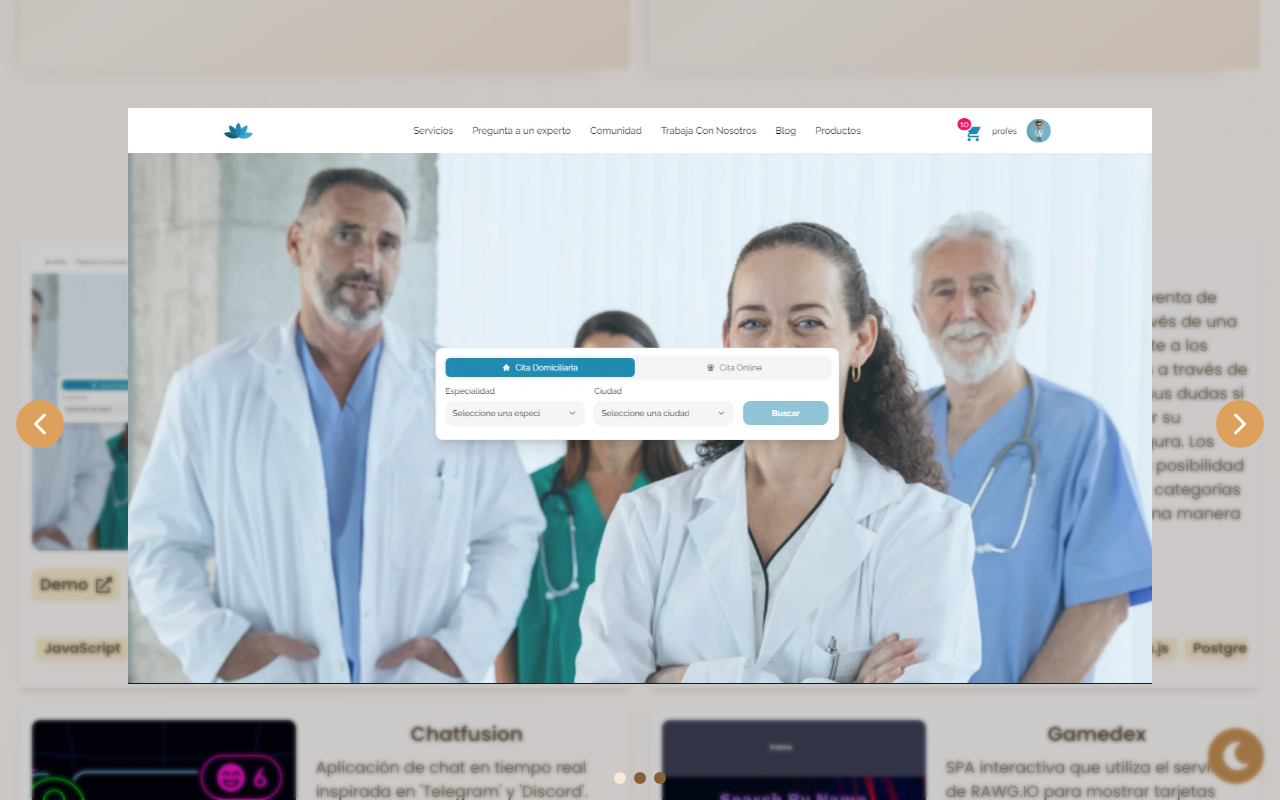
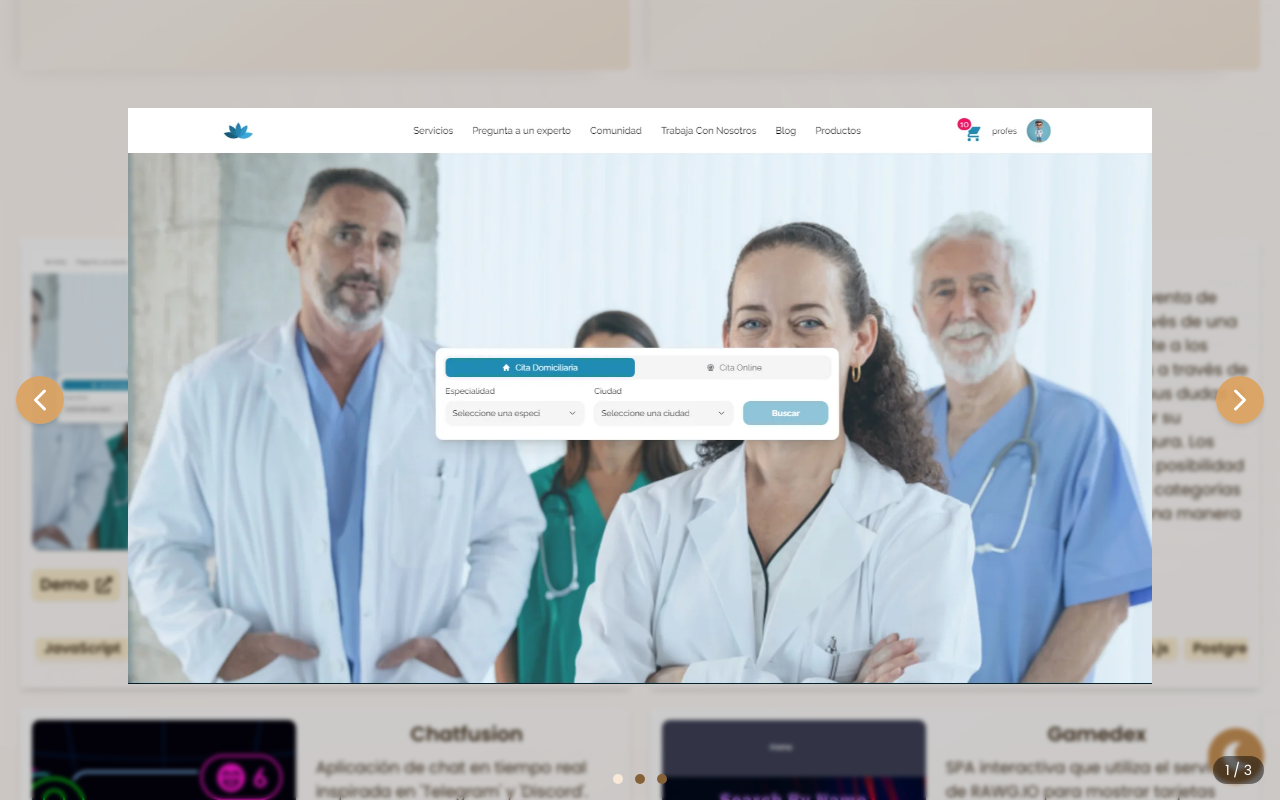
Before and after one commit to KevinMCJ/Portfolio-V2, a React (Vite) app: page / in a window 1280 px wide. Both pictures are taken after a click on the element 163 px from the left and 2054 px from the top of the page. Shown: the part 1654-2454 px from the top of the page. Built offline with nearby package versions, Linux system fonts and the light colour scheme.

Commit message:
refactor: better ux with a loader and counter of slides

```diff
--- a/src/components/ImageSlider.tsx
+++ b/src/components/ImageSlider.tsx
@@ -5,77 +5,113 @@ interface SliderProps {
   isOpen: boolean;
   setIsOpen: Dispatch<SetStateAction<boolean>>;
   images: string[];
+  initialIndex?: number;
 }
 
-const ImageSlider = ({ isOpen, setIsOpen, images }: SliderProps) => {
-  const [currentIndex, setCurrentIndex] = useState(0);
-  // * Elements that won't close the slider on click
-  const clickableRefs = useRef<(HTMLImageElement | HTMLButtonElement | HTMLDivElement | null)[]>([]);
+const ImageSlider = ({
+  isOpen,
+  setIsOpen,
+  images,
+  initialIndex = 0,
+}: SliderProps) => {
+  const [currentIndex, setCurrentIndex] = useState(initialIndex);
+  const [loadedImages, setLoadedImages] = useState<Record<number, boolean>>({});
+  const clickableRefs = useRef<Array<HTMLElement | null>>([]);
 
   useEffect(() => {
-    if (isOpen) {
-      document.addEventListener("mousedown", handleClickOutside);
-    } else {
-      document.removeEventListener("mousedown", handleClickOutside);
+    if (!isOpen) {
+      setCurrentIndex(initialIndex);
+      return;
     }
-    return () => {
-      setCurrentIndex(0);
-      document.removeEventListener("mousedown", handleClickOutside);
-    };
-  }, [isOpen]);
 
-  const handleClickOutside = (event: MouseEvent) => {
-    const target = event.target as Node;
-    if (clickableRefs.current.some((ref) => ref?.contains(target))) return;
+    const handleClickOutside = (e: MouseEvent) => {
+      if (!clickableRefs.current.some((ref) => ref?.contains(e.target as Node))) {
         setIsOpen(false);
+      }
     };
 
-  const nextImage = () => {
-    setCurrentIndex((prevIndex) => (prevIndex + 1) % images.length);
+    document.addEventListener("mousedown", handleClickOutside);
+    return () => document.removeEventListener("mousedown", handleClickOutside);
+  }, [isOpen, setIsOpen, initialIndex]);
+
+  if (!isOpen || !images.length) return null;
+
+  const navigate = {
+    next: () => setCurrentIndex((idx) => (idx + 1) % images.length),
+    prev: () => setCurrentIndex((idx) => (idx - 1 + images.length) % images.length),
+    goTo: (idx: number) => idx !== currentIndex && setCurrentIndex(idx),
   };
 
-  const prevImage = () => {
-    setCurrentIndex((prevIndex) => (prevIndex - 1 + images.length) % images.length);
+  // * Mark image as loaded
+  const handleImageLoad = () => {
+    setLoadedImages((prev) => ({ ...prev, [currentIndex]: true }));
   };
 
-  if (!isOpen) return null;
+  const isCurrentImageLoaded = loadedImages[currentIndex];
 
   return (
-    <div className="center fixed inset-0 z-50 bg-black/20 backdrop-blur-[2px] backdrop-opacity-85">
-      <div className="vstack center relative size-full max-h-[1080px] max-w-[1920px] gap-2">
+    <div className="fixed inset-0 z-50 flex items-center justify-center bg-black/20 backdrop-blur-[2px]">
+      <div className="relative flex h-full max-h-[1080px] w-full max-w-[1920px] flex-col items-center justify-center gap-2">
+        <div className="relative mx-auto flex h-[250px] w-full max-w-[1200px] items-center justify-center md:size-[80%]">
+          {!isCurrentImageLoaded && (
+            <div className="absolute inset-0 flex items-center justify-center bg-transparent">
+              <div className="h-10 w-10 animate-spin rounded-full border-4 border-icon border-t-transparent"></div>
+            </div>
+          )}
           <img
             src={images[currentIndex]}
-          alt={`Slide ${currentIndex}`}
-          className="mx-auto h-[250px] w-full max-w-[1200px] object-contain md:size-[80%]"
+            alt={`Slide ${currentIndex + 1} of ${images.length}`}
+            className="max-h-full w-full object-contain"
             ref={(el) => (clickableRefs.current[0] = el)}
+            onLoad={handleImageLoad}
+            style={{ opacity: isCurrentImageLoaded ? 1 : 0.3 }}
           />
-        <div className="center gap-6">
+        </div>
+
+        <div className="flex items-center justify-center gap-6">
           <button
-            onClick={prevImage}
-            className="center size-fit rounded-full bg-icon p-2 text-white md:absolute md:left-4 md:top-1/2"
+            onClick={navigate.prev}
+            className="flex size-fit items-center justify-center rounded-full bg-icon/90 p-2 text-white shadow-md transition-colors duration-200 hover:bg-icon focus:outline-none focus:ring-2 focus:ring-secondary-200 md:absolute md:left-4 md:top-1/2 md:-translate-y-1/2"
             ref={(el) => (clickableRefs.current[1] = el)}
+            aria-label="Previous image"
           >
             <IoChevronBack className="size-6 sm:size-8" />
           </button>
+
           <button
-            onClick={nextImage}
-            className="center size-fit rounded-full bg-icon p-2 text-white md:absolute md:right-4 md:top-1/2"
+            onClick={navigate.next}
+            className="flex size-fit items-center justify-center rounded-full bg-icon/90 p-2 text-white shadow-md transition-colors duration-200 hover:bg-icon focus:outline-none focus:ring-2 focus:ring-secondary-200 md:absolute md:right-4 md:top-1/2 md:-translate-y-1/2"
             ref={(el) => (clickableRefs.current[2] = el)}
+            aria-label="Next image"
           >
             <IoChevronForward className="size-6 sm:size-8" />
           </button>
         </div>
+
         <div
-          className="absolute bottom-4 left-1/2 flex -translate-x-1/2 transform space-x-2"
+          className="absolute bottom-4 left-1/2 flex -translate-x-1/2 transform space-x-3"
           ref={(el) => (clickableRefs.current[3] = el)}
         >
           {images.map((_, index) => (
             <button
               key={index}
-              className={`size-3 rounded-full ${currentIndex === index ? "bg-secondary-200" : "bg-secondary-700"}`}
-              onClick={() => setCurrentIndex(index)}
+              className={`size-2.5 rounded-full transition-colors duration-200 ${
+                currentIndex === index
+                  ? "bg-secondary-200"
+                  : "bg-secondary-700 hover:bg-secondary-500"
+              }`}
+              onClick={() => navigate.goTo(index)}
+              aria-label={`Go to image ${index + 1}`}
+              aria-current={currentIndex === index ? "true" : "false"}
             />
           ))}
+        </div>
+
+        <div
+          className="absolute bottom-4 right-4 rounded-full bg-black/40 px-3 py-1 text-sm text-white backdrop-blur-sm"
+          ref={(el) => (clickableRefs.current[4] = el)}
+        >
+          {currentIndex + 1} / {images.length}
         </div>
       </div>
     </div>
```
Lines whose indentation alone changed are shown as unchanged.
